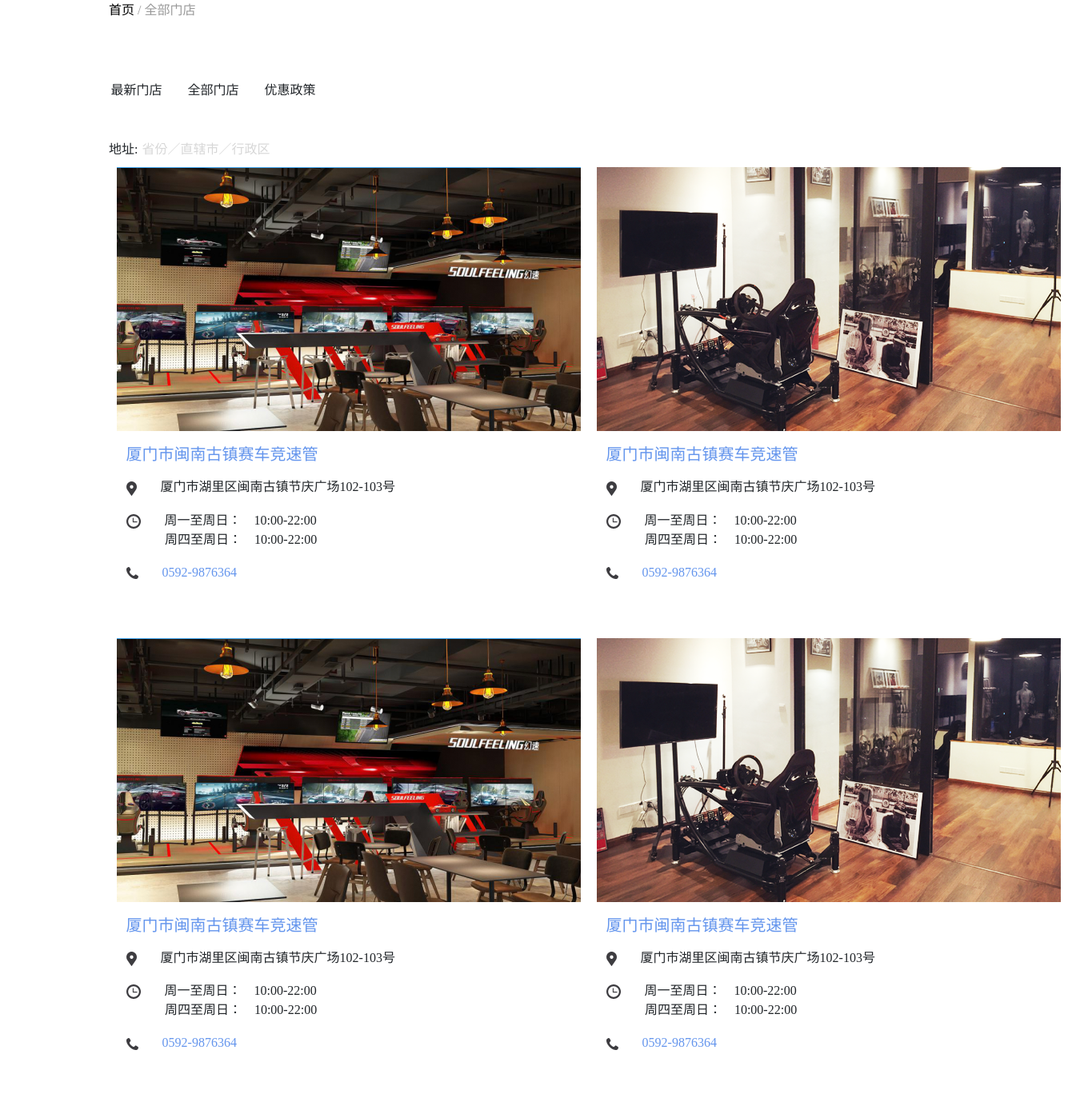
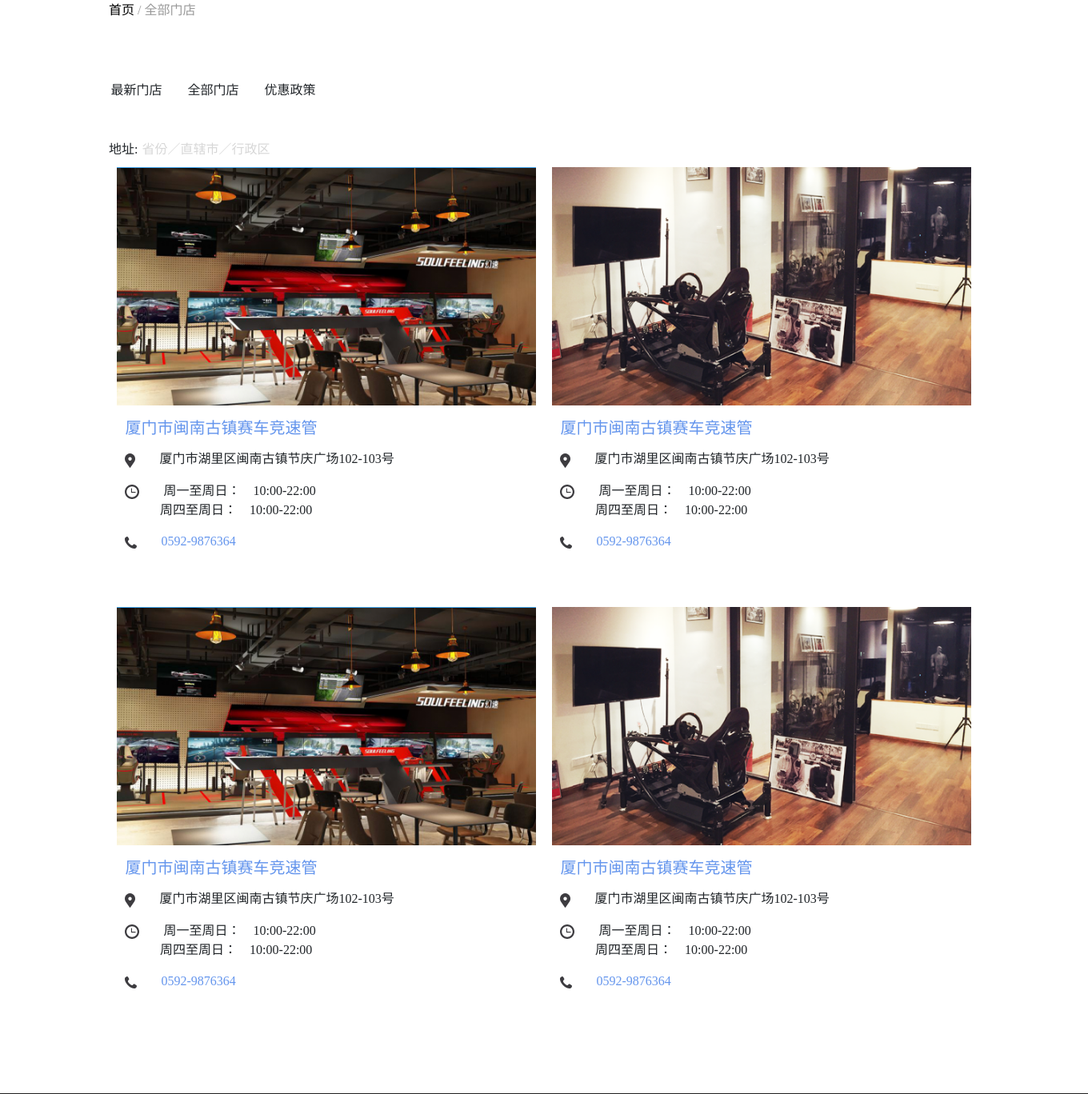
Before and after one commit to BrunoProgramming/simple_social_clone, a Django app: page /groups/offlineStore_newestStore/ in a window 1360 px wide. Shown: the part 142-1510 px from the top of the page at 80% size. Run offline with Django 3.2, Linux system fonts and the light colour scheme; some libraries are stand-ins or nearby versions.

Commit message:
refactor

```diff
--- a/soulfeeling/groups/templates/groups/offlineStore_newestStore.html
+++ b/soulfeeling/groups/templates/groups/offlineStore_newestStore.html
@@ -60,7 +60,7 @@
                     <td>
                         <div>
                             <div>
-                                <img src="{% static "image/offlineStore/store1.png" %}"/>
+                                <img src="{% static "image/offlineStore/store1.png" %}" class="allstoreImgSecond"/>
                             </div>
                             <div class="allstore margin_top">
                                 <div>
@@ -99,7 +99,7 @@
                     <td>
                         <div>
                             <div>
-                                <img src="{% static "image/offlineStore/store2.png" %}" class="allstoreImg" />
+                                <img src="{% static "image/offlineStore/store2.png" %}" class="allstoreImgSecond" />
                             </div>
                             <div class="allstore margin_top">
                                 <div>
@@ -140,7 +140,7 @@
                     <td>
                         <div>
                             <div>
-                                <img src="{% static "image/offlineStore/store1.png" %}" />
+                                <img src="{% static "image/offlineStore/store1.png" %}" class="allstoreImgSecond" />
                             </div>
                             <div class="allstore margin_top">
                                 <div>
@@ -179,7 +179,7 @@
                     <td>
                         <div>
                             <div>
-                                <img src="{% static "image/offlineStore/store2.png" %}" class="allstoreImg" />
+                                <img src="{% static "image/offlineStore/store2.png" %}" class="allstoreImgSecond" />
                             </div>
                             <div class="allstore margin_top">
                                 <div>
--- a/soulfeeling/static/css/offlineStore.css
+++ b/soulfeeling/static/css/offlineStore.css
@@ -154,7 +154,7 @@
 
 .lastlist{
     margin-top:10%;
-    margin-bottom:10%;
+    margin-bottom:30%;
 }
 
 
@@ -218,10 +218,9 @@ tr{
 #store-table-visible{
     width:100%;
 }
-.td1{
-    width:40%;
+
+
+.allstoreImgSecond{
+    width: 100%;
+
 }
-
-.td2{
-    width:40%;
-}
```
Also changed, not shown: soulfeeling/groups/templates/groups/offlineStore.html (+5 -5 lines), soulfeeling/groups/templates/groups/offlineStore_policy.html (+4 -4 lines), 1 other file.
